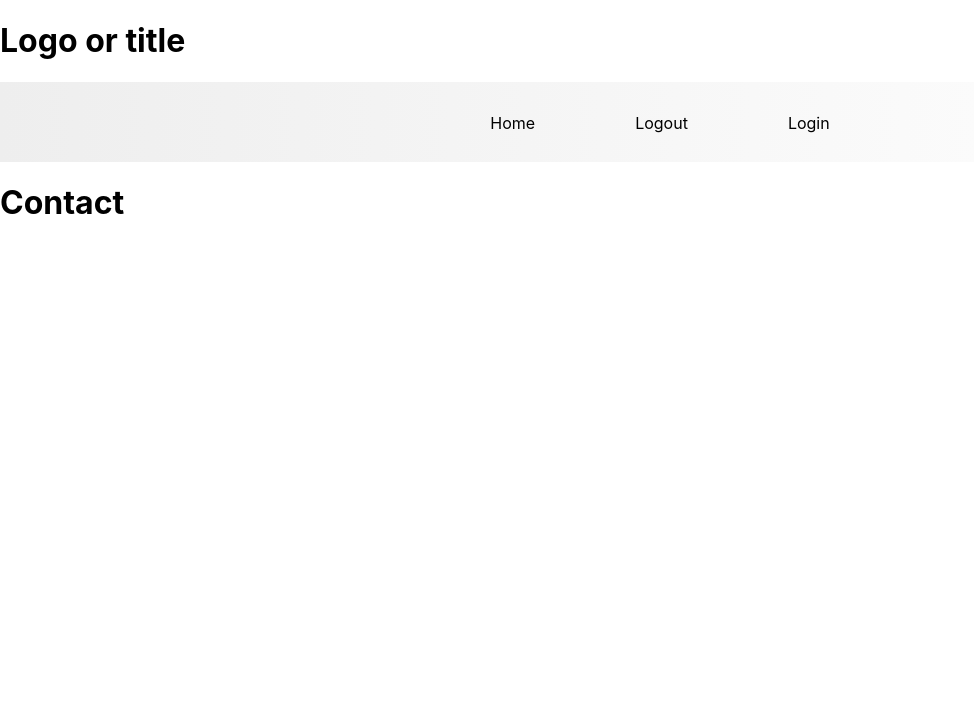
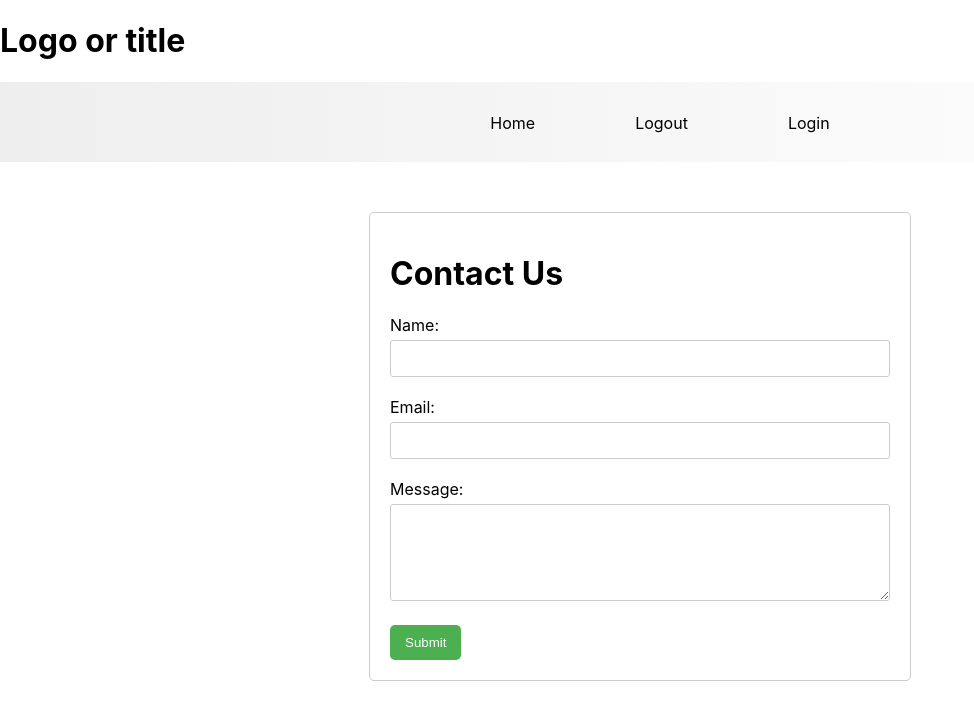
Before and after one commit to dhirajbantawarai/my-app, a React (Create React App) app: page /contact in a window 1280 px wide. Shown: the top 720 px of the page, without its empty margins (0-974 px from the left). Built offline with nearby package versions, Linux system fonts and the light colour scheme.

Commit message:
contact pge

```diff
--- a/src/components/Contact.js
+++ b/src/components/Contact.js
@@ -1,7 +1,43 @@
-import React from 'react'
-
+import React from "react";
+import "../styles/contact.css";
 export const Contact = () => {
   return (
-    <h1>Contact</h1>
-  )
-}
+    <>
+      <div className="contact-page">
+        <h1>Contact Us</h1>
+
+        <form>
+          <div className="form-group">
+            <label htmlFor="name">Name:</label>
+
+            <input type="text" id="name" name="name" className="form-control" />
+          </div>
+          <div className="form-group">
+            <label htmlFor="email">Email:</label>
+
+            <input
+              type="email"
+              id="email"
+              name="email"
+              className="form-control"
+            />
+          </div>
+
+          <div className="form-group">
+            <label htmlFor="message">Message:</label>
+
+            <textarea
+              id="message"
+              name="message"
+              rows="5"
+              className="form-control"
+            ></textarea>
+          </div>
+          <button type="submit" className="btn btn-primary">
+            Submit
+          </button>
+        </form>
+      </div>
+    </>
+  );
+};
--- a/src/styles/contact.css
+++ b/src/styles/contact.css
@@ -0,0 +1,36 @@
+.contact-page {
+  margin: 0 auto;
+  margin-top: 50px;
+  width: 500px;
+  border: 1px solid #ccc;
+  border-radius: 5px;
+  padding: 20px;
+  margin-bottom: 15px;
+}
+.form-group {
+  margin-bottom: 20px;
+}
+
+label {
+  display: block;
+  margin-bottom: 5px;
+}
+
+input[type="text"],
+input[type="email"],
+textarea {
+  width: 100%;
+  padding: 10px;
+  border: 1px solid #ccc;
+  border-radius: 3px;
+  box-sizing: border-box;
+}
+
+button[type="submit"] {
+  background-color: #4caf50;
+  color: white;
+  padding: 10px 15px;
+  border: none;
+  border-radius: 5px;
+  cursor: pointer;
+}
```
Also changed, not shown: src/components/Signup.js (deleted, +0 -9 lines).
